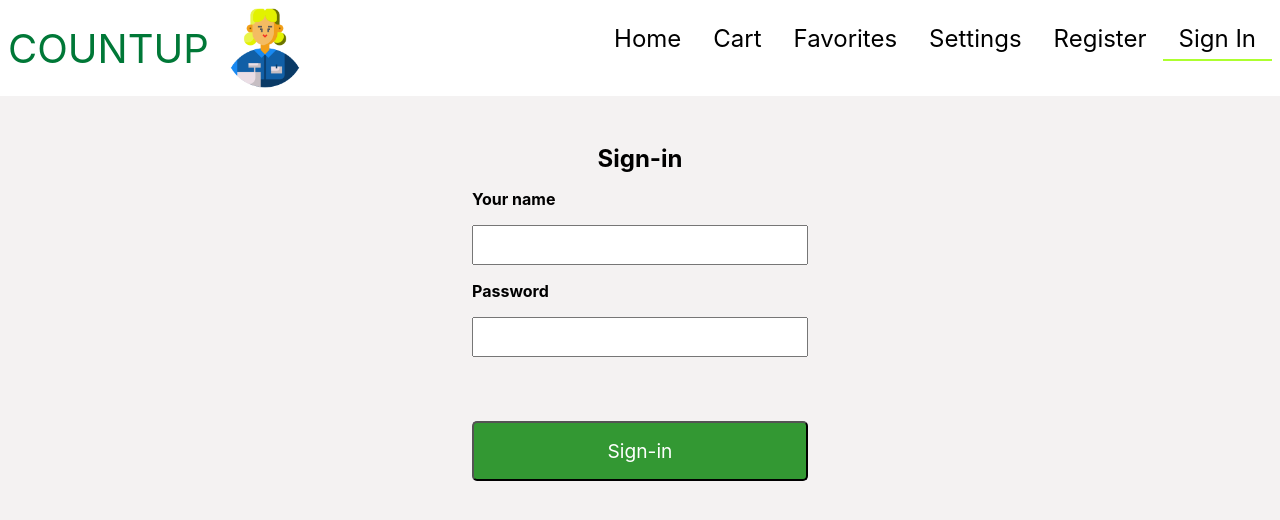
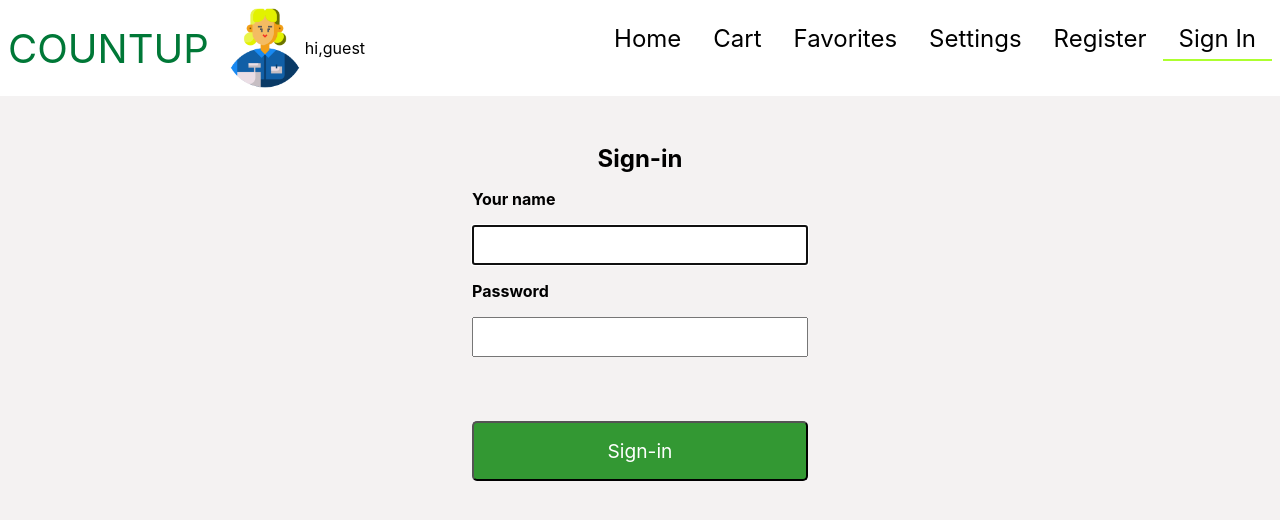
Before and after one commit to akiko-hi/grocery-online, a React (Create React App) app: page /sign_in in a window 1280 px wide. Shown: the top 520 px of the page. Built offline with nearby package versions, Linux system fonts and the light colour scheme; what typesafe-actions would draw is missing.

Commit message:
Add Sign in functionality

```diff
--- a/src/App.tsx
+++ b/src/App.tsx
@@ -1,21 +1,32 @@
 import React from 'react';
-import { NavLink, Route, Switch } from 'react-router-dom';
+import { NavLink, Route, Switch, useHistory } from 'react-router-dom';
 import './App.scss';
 import Cart from './Cart';
 import Favorites from './Favorites';
 import Home from './Home';
 import logo from './images/logo.png';
+import RegisterForm from './RegisterForm';
 import Settings from './Settings';
-import { useSelector } from './store';
-import Register from './RegisterForm';
-import RegisterForm from './RegisterForm';
+import { useSelector, actions } from './store';
+import { signIn } from './api';
+import { useDispatch } from 'react-redux';
 
 
 function App() {
 
-  const cart = useSelector(s => s.cart)
+  const user = useSelector(s => s.user)
+  const dispatch = useDispatch()
+  const history = useHistory()
 
-
+  async function onSignIn(name: string, password: string) {
+    const user = await signIn(name, password)
+    if (user === null) {
+      alert("login failed")
+    } else {
+      dispatch(actions.login(user))
+      history.replace("/")
+    }
+  }
 
   return (
     <div className="App">
@@ -23,6 +34,7 @@ function App() {
         <div className="company-logo">
           <div className="name">COUNTUP</div>
           <img className="logo" src={logo} alt="logo" />
+          <div>hi,{user == null ? "guest" : user.name}</div>
         </div>
         <ul>
           <li><NavLink replace exact to="/">Home</NavLink></li>
@@ -30,7 +42,7 @@ function App() {
           <li><NavLink replace to="/favorites">Favorites</NavLink></li>
           <li><NavLink replace to="/settings">Settings</NavLink></li>
           <li><NavLink replace to="/register">Register</NavLink></li>
-          <li><NavLink replace to="/sign_in">Sign In</NavLink></li>
+          <li><NavLink replace to="/sign_in">{user !== null ? "Sign Out" : "Sign In"}</NavLink></li>
         </ul>
       </nav>
 
@@ -48,10 +60,10 @@ function App() {
           <Settings />
         </Route>
         <Route path="/register" >
-          <RegisterForm title="Create an account" btn_message="Create your account"/>
+          <RegisterForm title="Create an account" btn_message="Create your account" onClick={() => { }} />
         </Route>
         <Route path="/sign_in">
-          <RegisterForm title="Sign-in" btn_message="Sign-in"/>
+          <RegisterForm title="Sign-in" btn_message="Sign-in" onClick={onSignIn} />
         </Route>
       </Switch>
     </div >
--- a/src/Products.tsx
+++ b/src/Products.tsx
@@ -1,5 +1,4 @@
 import React, { useEffect, useState } from 'react';
-import { useDispatch } from 'react-redux';
 import { getProducts, Product } from './api';
 import { ProductCard } from './ProductCard';
 import './Products.scss';
@@ -25,4 +24,3 @@ export default function Products() {
             .map(product => <ProductCard key={product.id} product={product}/>)}
     </div>
 }
-//♥
--- a/src/RegisterForm.scss
+++ b/src/RegisterForm.scss
@@ -3,16 +3,13 @@
     flex-flow: column;
     flex: 1;
 
-    form {
-        display: flex;
-        flex-flow: column;
     border-radius: 5px;
     padding: 1.5rem;
     flex: 1;
     align-self: center;
     min-width: 30%;
 
-        >* {
+    > * {
         margin-bottom: 1rem;
     }
 
@@ -44,4 +41,3 @@
         }
     }
 }
-}
--- a/src/RegisterForm.tsx
+++ b/src/RegisterForm.tsx
@@ -1,20 +1,28 @@
-import React from 'react';
+import React, { useState } from 'react';
 import './RegisterForm.scss';
 
 type RegisterFormProps = {
     title: string
     btn_message: string
+    onClick(name: string, password: string): void
 }
 
-export default function RegisterForm({ title, btn_message }: RegisterFormProps) {
-    return <div className="RegisterForm">
-        <form>
-            <p>{title}</p>
-            <label>Your name</label>
-            <input />
-            <label>Password</label>
-            <input />
-            <button>{btn_message}</button>
-        </form>
-    </div>
+export default function RegisterForm({ title, btn_message, onClick }: RegisterFormProps) {
+
+    const [name, setName] = useState("")
+    const [password, setPassword] = useState("")
+
+    function onSubmit(e: React.FormEvent) {
+        e.preventDefault()
+        onClick(name, password)
+    }
+
+    return <form className="RegisterForm" onSubmit={onSubmit}>
+        <p>{title}</p>
+        <label>Your name</label>
+        <input onChange={e => setName(e.currentTarget.value)} value={name} autoFocus />
+        <label>Password</label>
+        <input onChange={e => setPassword(e.currentTarget.value)} value={password}  />
+        <button>{btn_message}</button>
+    </form>
 }
--- a/src/api.ts
+++ b/src/api.ts
@@ -14,7 +14,10 @@ export type Product = {
     category_id: number
 }
 
-
+export type User = {
+    id: number
+    name: string
+}
 
 export type Cart = {
     products: Product[]
@@ -29,3 +32,12 @@ export async function getProducts(): Promise<Product[]> {
     const res = await fetch('/api/products/');
     return res.json()
 }
+
+export async function signIn(name:string, password:string): Promise<User|null> {
+    const res = await fetch('/api/signIn', {
+        method:'POST',
+        headers: { 'content-type': 'application/json' },
+        body: JSON.stringify({ name, password }),
+    });
+    return res.json()
+}
--- a/src/store/actions.ts
+++ b/src/store/actions.ts
@@ -1,5 +1,5 @@
 import { createAction } from 'typesafe-actions'
-import { Product } from '../api'
+import { Product, User } from '../api'
 
 export const pickCategory = createAction("PICK_CATEGORY")<number>()
 export const addToCart = createAction("ADD_TO_CART")<Product>()
@@ -7,6 +7,7 @@ export const increaseQty = createAction("INCREASE_QTY")<number>()
 export const decreaseQty = createAction("DECREASE_QTY")<number>()
 export const addToFavorite = createAction("ADD_TO_FAVORITE")<Product>()
 export const removeFromCart = createAction("REMOVE_FROM_CART")<number>()
+export const login = createAction("LOGIN")<User>()
 
 // export function increaseQty(id: number) {
 //     return { type: "INCREASE_QTY", payload: id }
--- a/src/store/reducer.ts
+++ b/src/store/reducer.ts
@@ -2,9 +2,10 @@ import { combineReducers } from "redux";
 import { getType } from "typesafe-actions";
 import { Actions } from ".";
 import * as actions from "./actions";
-import { Product } from "../api";
+import { Product, User } from "../api";
 
 function categoryId(state: number | null = null, action: Actions): number | null {
+
     switch (action.type) {
         case getType(actions.pickCategory):
             return action.payload
@@ -49,7 +50,6 @@ function cart(state: CartItem[] = [], action: Actions): CartItem[] {
 
 function favorite(state: Product[] = [], action: Actions): Product[] {
 
-
     switch (action.type) {
         case getType(actions.addToFavorite):
 
@@ -66,10 +66,23 @@ function favorite(state: Product[] = [], action: Actions): Product[] {
     }
 }
 
+function user(state: User | null = null, action: Actions): User | null {
+
+    switch(action.type) {
+        case getType(actions.login):
+
+            return action.payload
+
+        default:
+            return state
+    }
+}
+
 export default combineReducers({
     categoryId,
     cart,
-    favorite
+    favorite,
+    user
 })
 
 // export function selectCounter(state: StoreState) {
```
Also changed, not shown: 2 other files (tests, documents, lock files or other folders). Lines whose indentation alone changed are shown as unchanged.
